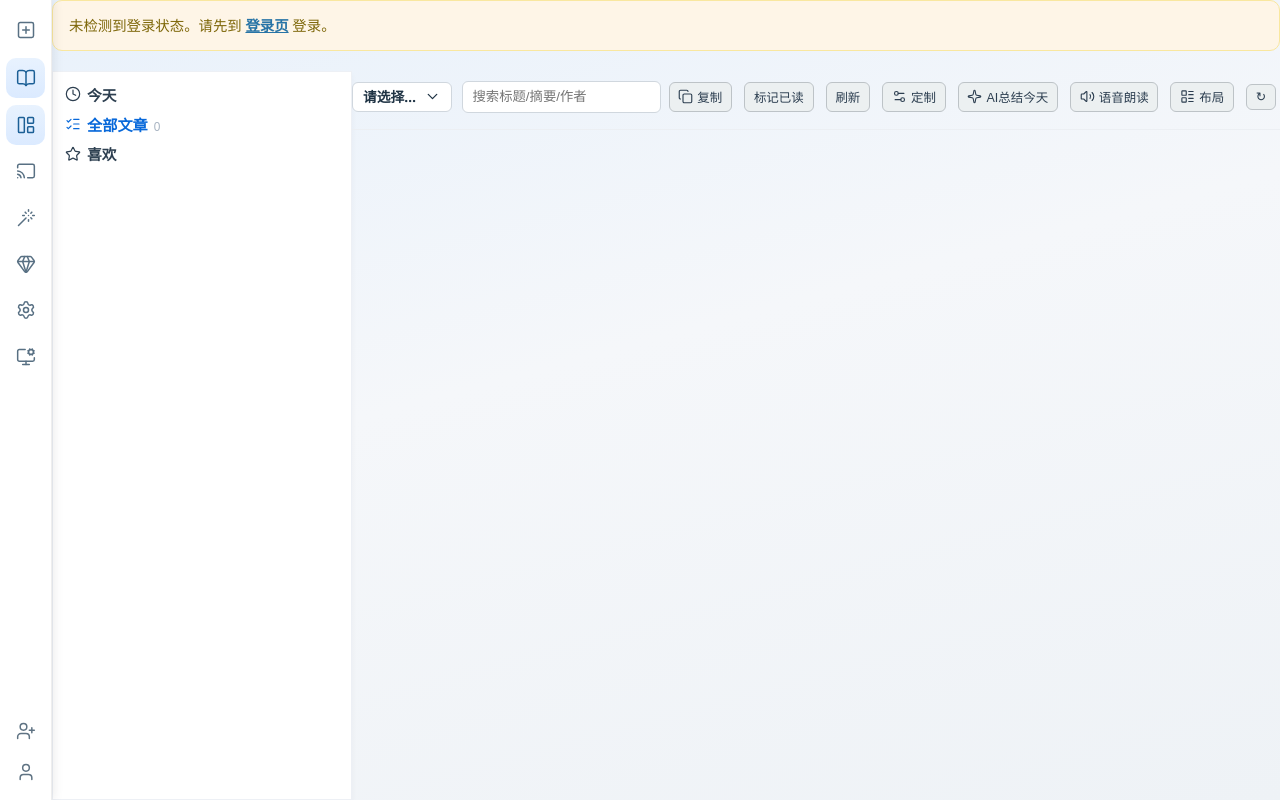
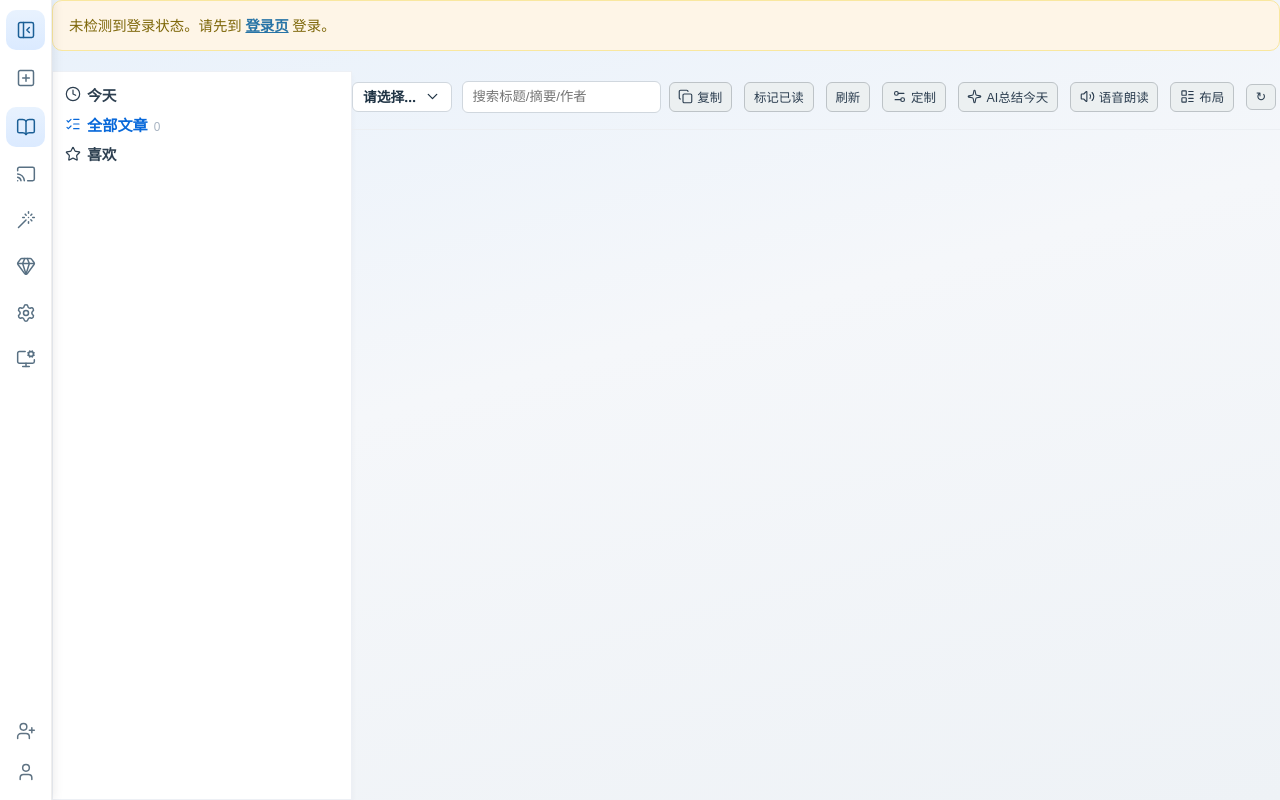
Before and after one commit to meetrize/feedgen, a website: page frontend/article-reader.html in a window 1280 px wide. Drawn offline with nearby package versions, Linux system fonts and the light colour scheme.

Commit message:
feat(article-reader): 更新文章阅读器的 feed 面板切换按钮
- 修改 feed 面板切换按钮的标题和 aria-label 文本
- 添加 feed 面板图标的动态更新功能
- 优化 header-menu 中的 feed 面板切换按钮生成逻辑

```diff
--- a/frontend/article-reader.html
+++ b/frontend/article-reader.html
@@ -1876,10 +1876,14 @@
           toggleBtn.classList.toggle("active", isSidebarOpen);
         }
         if (feedPanelToggleBtn) {
-          feedPanelToggleBtn.setAttribute("title", isFeedPanelOpen ? "隐藏文章面板" : "切换文章面板");
-          feedPanelToggleBtn.setAttribute("aria-label", isFeedPanelOpen ? "隐藏文章面板" : "切换文章面板");
+          var feedPanelIcon = isFeedPanelOpen ? "panel-left-close" : "panel-left-open";
+          feedPanelToggleBtn.setAttribute("title", isFeedPanelOpen ? "关闭feed面板" : "打开feed面板");
+          feedPanelToggleBtn.setAttribute("aria-label", isFeedPanelOpen ? "关闭feed面板" : "打开feed面板");
           feedPanelToggleBtn.setAttribute("aria-expanded", String(isFeedPanelOpen));
           feedPanelToggleBtn.classList.toggle("active", isFeedPanelOpen);
+          var feedPanelIconEl = feedPanelToggleBtn.querySelector("[data-lucide]");
+          if (feedPanelIconEl) feedPanelIconEl.setAttribute("data-lucide", feedPanelIcon);
+          if (typeof window.refreshLucideIcons === "function") window.refreshLucideIcons();
         }
         if (feedPanelEl) {
           feedPanelEl.classList.toggle("is-open", isFeedPanelOpen);
--- a/frontend/header-menu.js
+++ b/frontend/header-menu.js
@@ -376,30 +376,29 @@
   const rightLinks = config.rightLinks || [];
   const includeUserInfo = Boolean(config.includeUserInfo);
 
+  const feedPanelToggleHtml =
+    page === 'article-reader.html'
+      ? `<button
+          type="button"
+          id="reader-feed-panel-toggle-btn"
+          class="nav-link nav-action-btn"
+          title="关闭feed面板"
+          aria-label="关闭feed面板"
+          aria-expanded="true"
+        >
+          ${lucideIconMarkup('panel-left-close')}
+        </button>`
+      : '';
+
   const linksHtml = leftLinks
     .map((item) => {
       const active = item.active ? ' active' : '';
       const iconName = leftNavLucideByHref[item.href] || 'layout-grid';
-      const linkHtml = `
+      return `
         <a href="${item.href}" class="nav-link${active}" title="${item.label}" aria-label="${item.label}">
           ${lucideIconMarkup(iconName)}
         </a>
       `;
-      if (page === 'article-reader.html' && item.href === 'article-reader.html') {
-        return `${linkHtml}
-        <button
-          type="button"
-          id="reader-feed-panel-toggle-btn"
-          class="nav-link nav-action-btn"
-          title="切换文章面板"
-          aria-label="切换文章面板"
-          aria-expanded="false"
-        >
-          ${lucideIconMarkup('layout-panel-left')}
-        </button>
-      `;
-      }
-      return linkHtml;
     })
     .join('');
 
@@ -412,6 +411,7 @@
   mountEl.innerHTML = `
     <nav class="sidebar">
       <div class="sidebar-top">
+        ${feedPanelToggleHtml}
         <div class="sidebar-logo-wrap">
           <button
             type="button"
```
